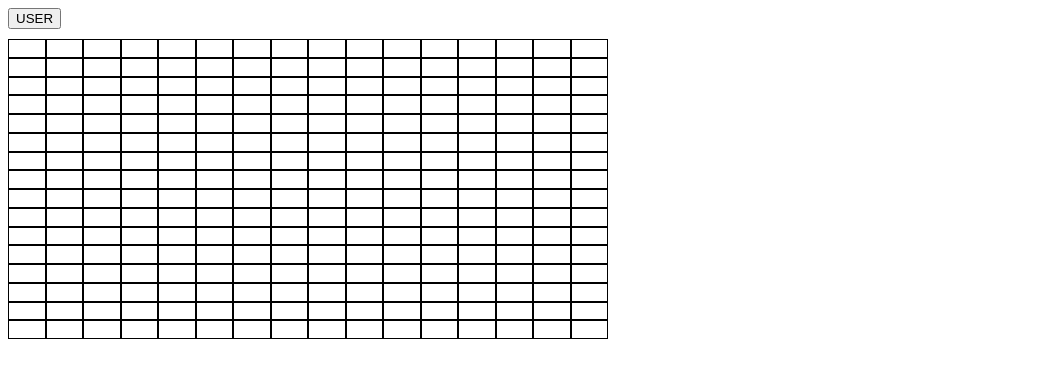
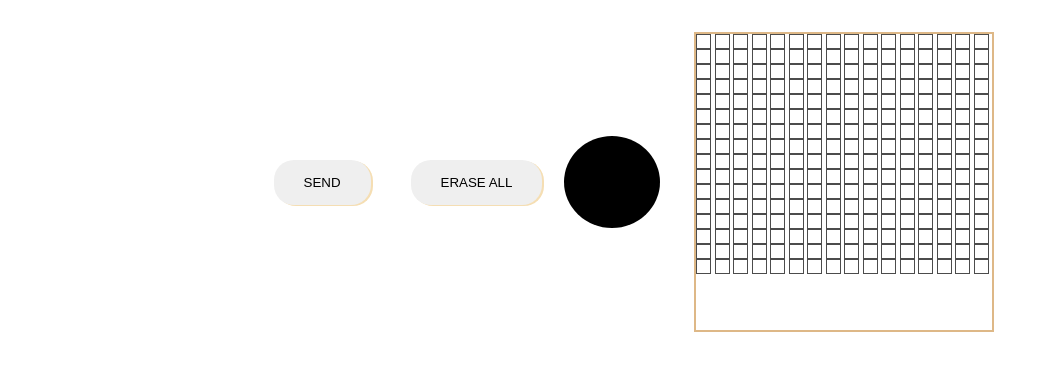
Before and after one commit to AnderGI/Etch-a-Sketch, a plain HTML site: page index.html in a window 1280 px wide. Shown: the whole page, without its empty margins (0-1049 px from the left). Drawn offline with Linux system fonts and the light colour scheme.

Commit message:
Sketch with flex. Need to solve size bug

```diff
--- a/index.html
+++ b/index.html
@@ -6,7 +6,9 @@
         <link rel="stylesheet" href="style.css">
     </head>
     <body>
-        <button id="user">USER</button>
+        <button id="send">SEND</button>
+        <button id="erase">ERASE ALL</button>
+        <input type="color" name="" id="colorInput">
         <div id="container"></div>
 
         <script src="script.js"></script>
--- a/script.js
+++ b/script.js
@@ -1,28 +1,87 @@
-const body = document.getElementsByTagName("body")
-const container = document.getElementById("container")
-//const containerItem = document.createElement('div')
 
-const userButton = document.getElementById('user')
+//:
+let container= document.getElementById('container')
+let button = document.getElementById('send')
+let colorEl = document.getElementById('colorInput')
+let erase= document.getElementById('erase')
 
 
+//THIS IS THE DEFALT 16x16 grid
+function createGrid(){
+
+    for (let i= 1; i<= 16; i++){   // filas
+        let row = document.createElement('div')
+        row.id= "item"
+        container.append(row)
+
+        for (let j= 1; j<= 16; j++){
+            let box = document.createElement('div')
+            box.id= "box"
+            row.append(box)
+            //add background color
+            box.addEventListener('mouseover', setBoxBackground)
+            function setBoxBackground(){
+                box.style.cssText = `background-color: ${colorEl.value};`
+            }
+            //erase the div by clicking on it
+            box.addEventListener('click', eraseBoxBackground)
+            function eraseBoxBackground(){
+                box.style.cssText = `background-color: initial;`
+            }
+            erase.addEventListener('click', eraseFun)
+            function eraseFun(){
+                box.style.cssText = `background-color: initial;`
+            }
+
+         }
+
+    }
+
+}
+createGrid()
 
 
+//once the button is clicked  the is going to change according to
+//a (user input, both width and height), unless is bigger or equal to 100
+button.addEventListener('click', function(){
+    container.innerHTML= " "
+    let a = Number(prompt('choose'))
+    console.log(a)
+
+    if(a>= 100){
+        container.innerHTML = "Nope. Too many pixels."
+    }
+
+    else if(a<100){
+
+        for (let i= 1; i<= a; i++){   // filas
+            let row = document.createElement('div')
+            row.id= "item"
+            container.appendChild(row)
+
+            for (let j= 1; j<= a; j++){
+                let box = document.createElement('div')
+                box.id= "box"
+                row.append(box)
+                box.addEventListener('mouseover', setBoxBackground)
+
+            //add background color
+            box.addEventListener('mouseover', setBoxBackground)
+            function setBoxBackground(){
+                box.style.cssText = `background-color: ${colorEl.value};`
+            }
+            //erase the div by clicking on it
+            box.addEventListener('click', eraseBoxBackground)
+            function eraseBoxBackground(){
+                box.style.cssText = `background-color: initial;`
+            }
+            erase.addEventListener('click', eraseFun)
+            function eraseFun(){
+                box.style.cssText = `background-color: initial;`
+            }
+            }
 
 
-
-
-//THIS IS GOING TO BE FOR THE PROMPT
-let a = 16
-
-function createGrid(){
-    for (let i= 1; i<=a; i++){
-        for(let j=1; j<=a; j++){
-            container.style.cssText = `
-            grid-template-columns: repeat(${a},1fr);
-            grid-template-columns: repeat(${a},1fr);
-            `
-            container.innerHTML += `<div style="border: 1px solid black;" id="item"></div>`
         }
     }
-}
-createGrid()
+})
--- a/style.css
+++ b/style.css
@@ -1,19 +1,58 @@
 *{
     box-sizing: border-box;
+    margin: 0;
+    padding: 0;
+}
+body{
+    display: flex;
+    flex-wrap: wrap;
+    width: 100%;
+    justify-content: center;
+    flex-grow: 0;
+    align-items: center;
+}
+#box{
+    border: 1px solid rgba(0, 0, 0, 0.7);
+    width: 15px;
+    height: 15px;
+    background-color: white;
+}
+#container{
+    border: 2px solid burlywood;
+    padding: 0;
+    display: grid;
+    grid-template-columns: repeat(16, 1fr);
+    grid-template-rows: repeat(16, 1fr);
+    gap: 0;
+    justify-content: center;
+    align-items: center;
+    flex-wrap: wrap;
+    width: 300px;
+    height: 300px;
+    margin: 2rem 2rem;
+}
+#colorInput{
+    -webkit-appearance: none;
+    -moz-appearance: none;
+    appearance: none;
+    width: 100px;
+    height: 100px;
+    background-color: transparent;
+    border: none;
+    cursor: pointer;
 }
 
-#user{
-    margin-bottom: 10px;
+#colorInput::-webkit-color-swatch{
+    border-radius: 50%;
+    border: none;
 }
 
-div#container{
-    display: grid;
-    grid-template-columns: repeat(16,1fr);
-    grid-template-columns: repeat(16,1fr);
-    width: 600px;
-    height: 300px;
+#send, #erase{
+    padding: 15px 30px;
+    border: none;
+    border-radius: 20px;
+    font-family: Arial, Helvetica, sans-serif;
+    cursor: pointer;
+    box-shadow: 2px 1px wheat;
+    margin: 10px 20px;
 }
-
-#item:hover{
-    background-color: red;
-}
```
